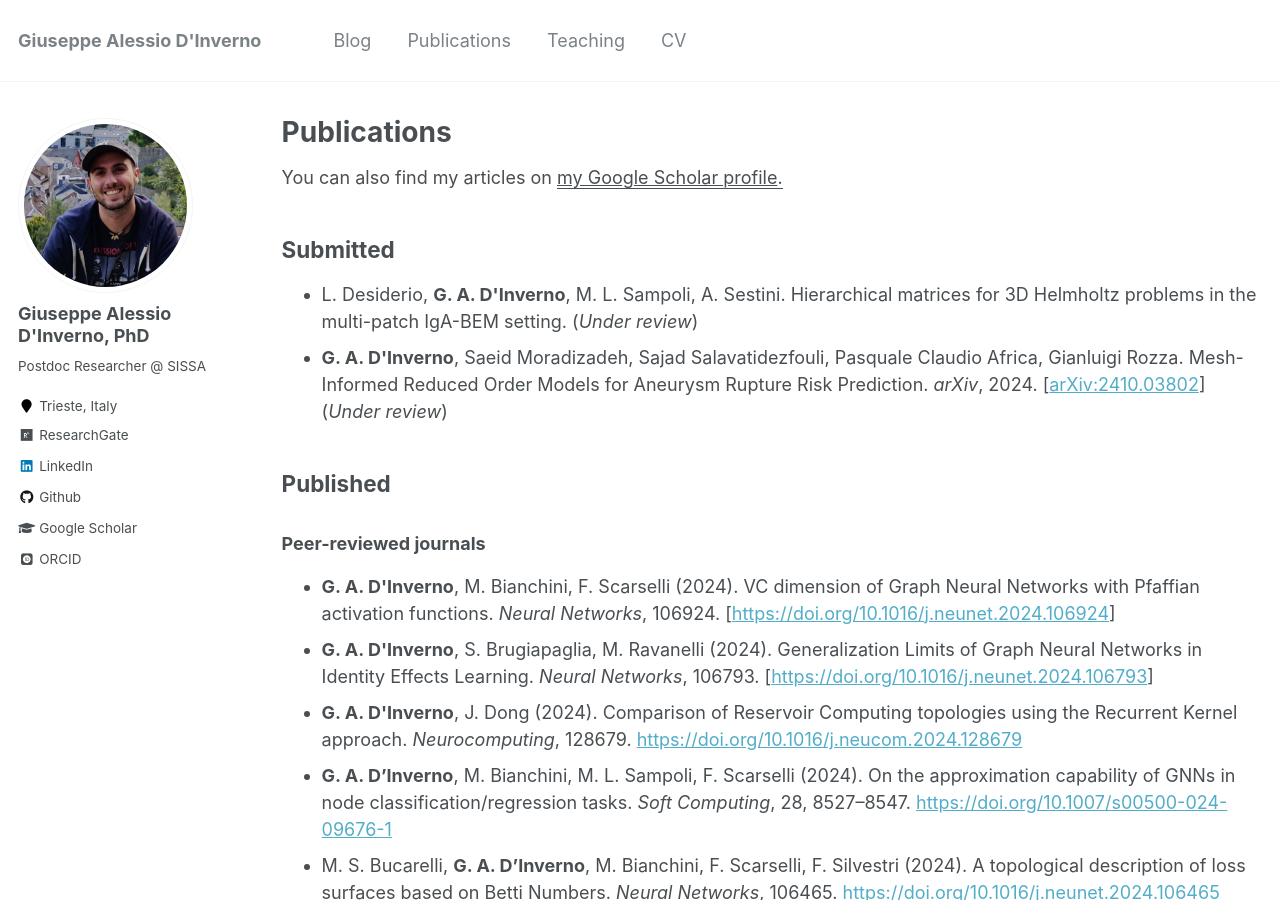
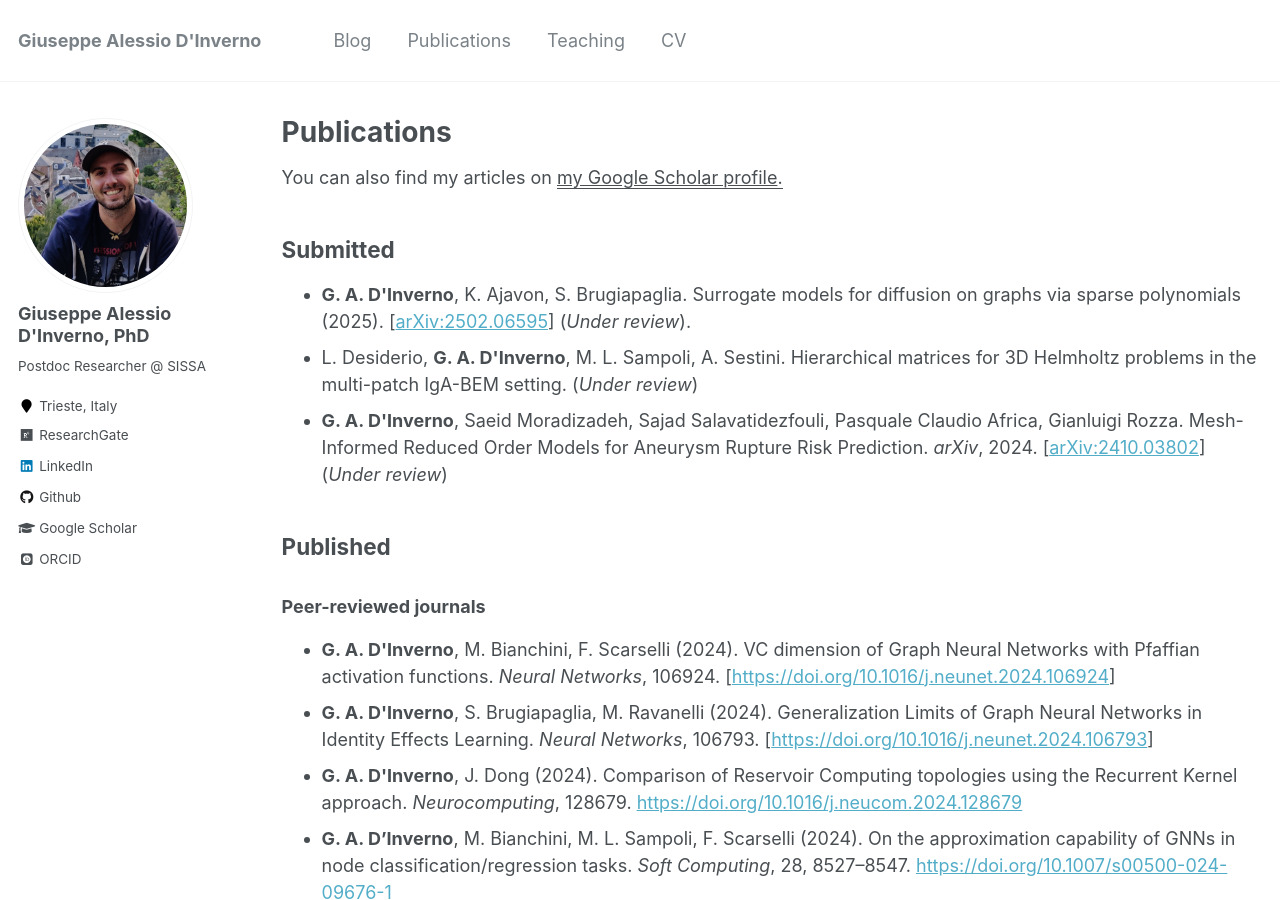
Before and after one commit to DavideOberto/DavideOberto.github.io, a Jekyll site: the page built from _pages/publications.md, in a window 1280 px wide and 900 px high. Built offline with Jekyll 4.4.1, drawn with Linux system fonts in a browser that asks for light colours; some web fonts are replaced.

Commit message:
cv and publications updated

```diff
--- a/_pages/publications.md
+++ b/_pages/publications.md
@@ -21,6 +21,10 @@ author_profile: true
 ## Submitted
 
 <ul>
+<li>
+<b>G. A. D'Inverno</b>, K. Ajavon, S. Brugiapaglia. Surrogate models for diffusion on graphs via sparse polynomials (2025). [<a href="http://arxiv.org/abs/2502.06595" target="_blank">arXiv:2502.06595</a>] (<em>Under review</em>).
+</li>
+
 
 <li>
 L. Desiderio, <b>G. A. D'Inverno</b>, M. L. Sampoli, A. Sestini. Hierarchical matrices for 3D Helmholtz problems in the multi-patch IgA-BEM setting.  (<em>Under review</em>)
```
Also changed, not shown: _pages/cv.md (+1 -1 lines), 1 other file.
